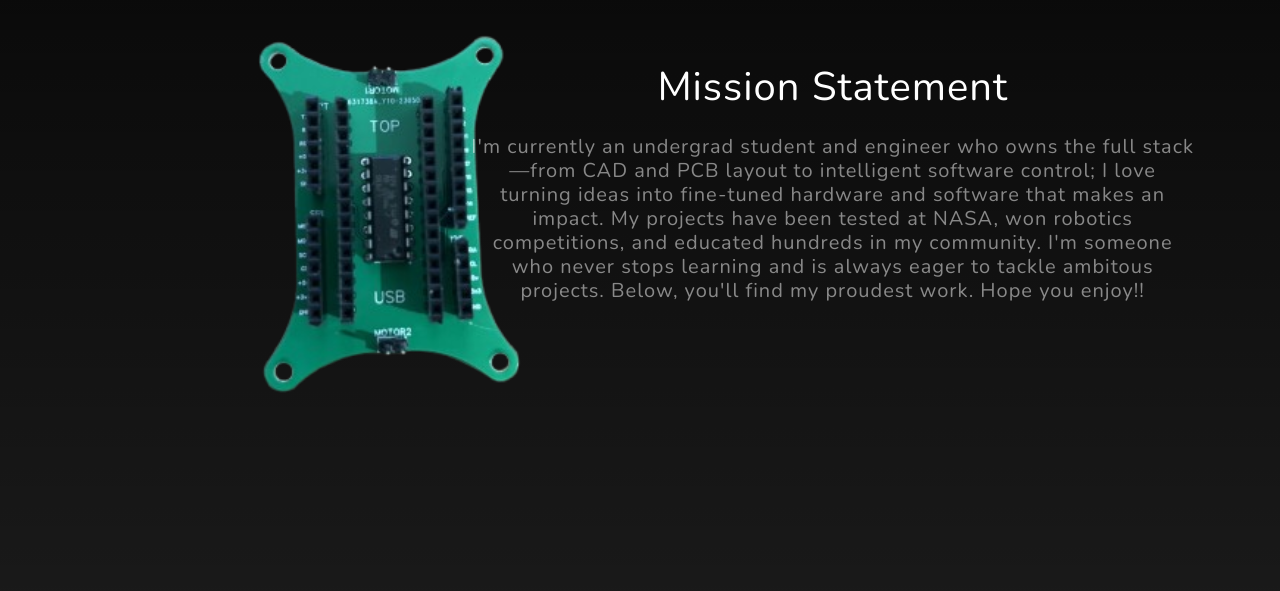
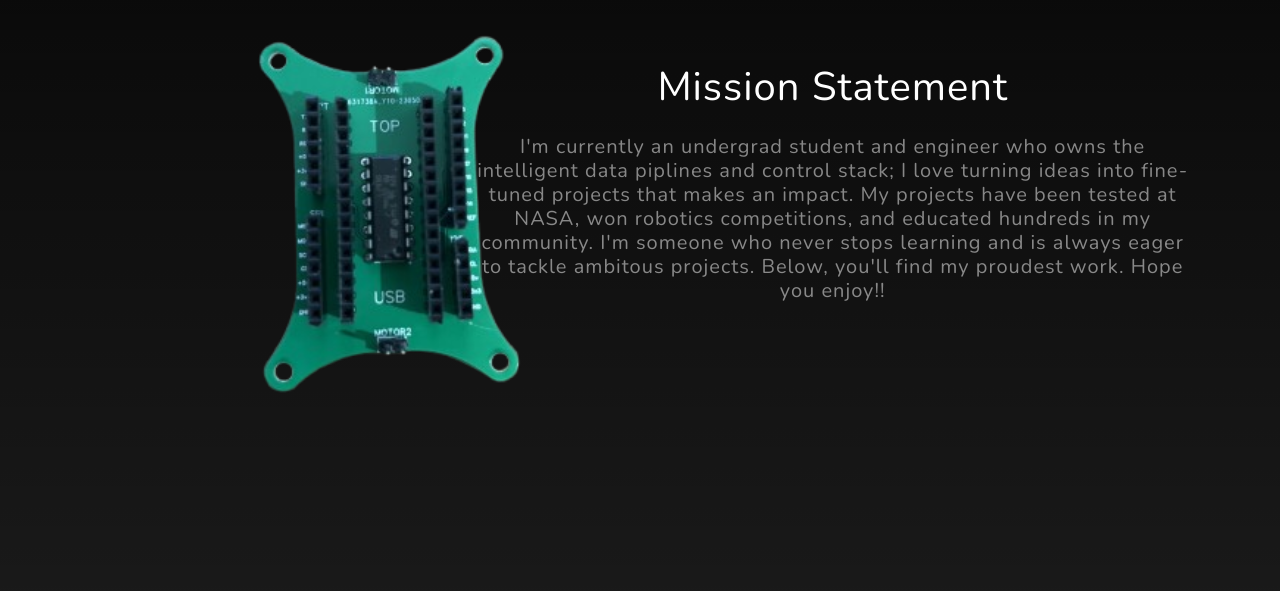
Before and after one commit to ayansyed6/ayansyed6.github.io, a website: page index.html in a window 1280 px wide. Shown: the part 1200-1791 px from the top of the page. Drawn offline with nearby package versions, Linux system fonts and the light colour scheme.

Commit message:
small change

```diff
--- a/index.html
+++ b/index.html
@@ -66,8 +66,7 @@
                     <div class="col-lg-8 text-center">
                         <h1 class="text-white mb-4">Mission Statement</h1>
                         <h5 class="text-white-50 mx-auto" style="max-width: 800px;">
-                            I'm currently an undergrad student and engineer who owns the full stack—from CAD and
-PCB layout to intelligent software control; I love turning ideas into fine-tuned hardware and software that makes an impact. My projects have been tested at NASA, won robotics competitions, and educated hundreds in my
+                            I'm currently an undergrad student and engineer who owns the intelligent data piplines and control stack; I love turning ideas into fine-tuned projects that makes an impact. My projects have been tested at NASA, won robotics competitions, and educated hundreds in my
 community. I'm someone who never stops learning and is always eager to tackle ambitous projects. Below, you'll find my proudest work. Hope you enjoy!!
                         </h5>
                     </div>
```
